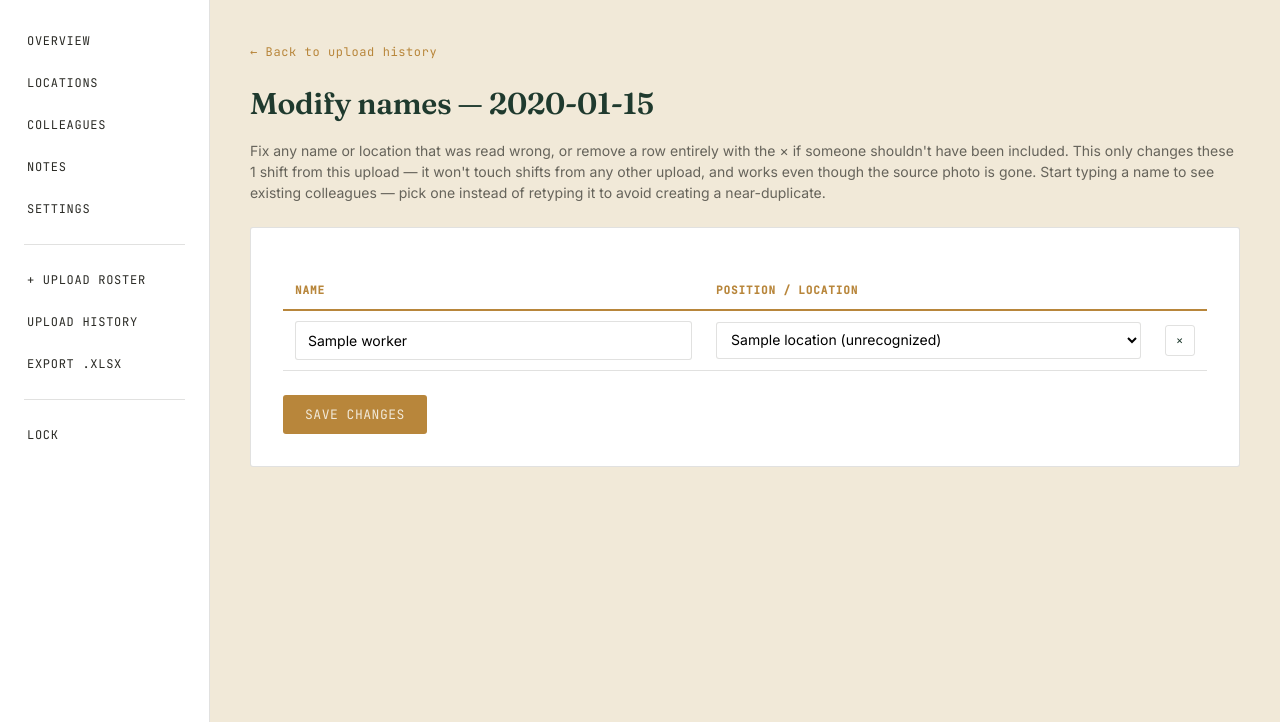
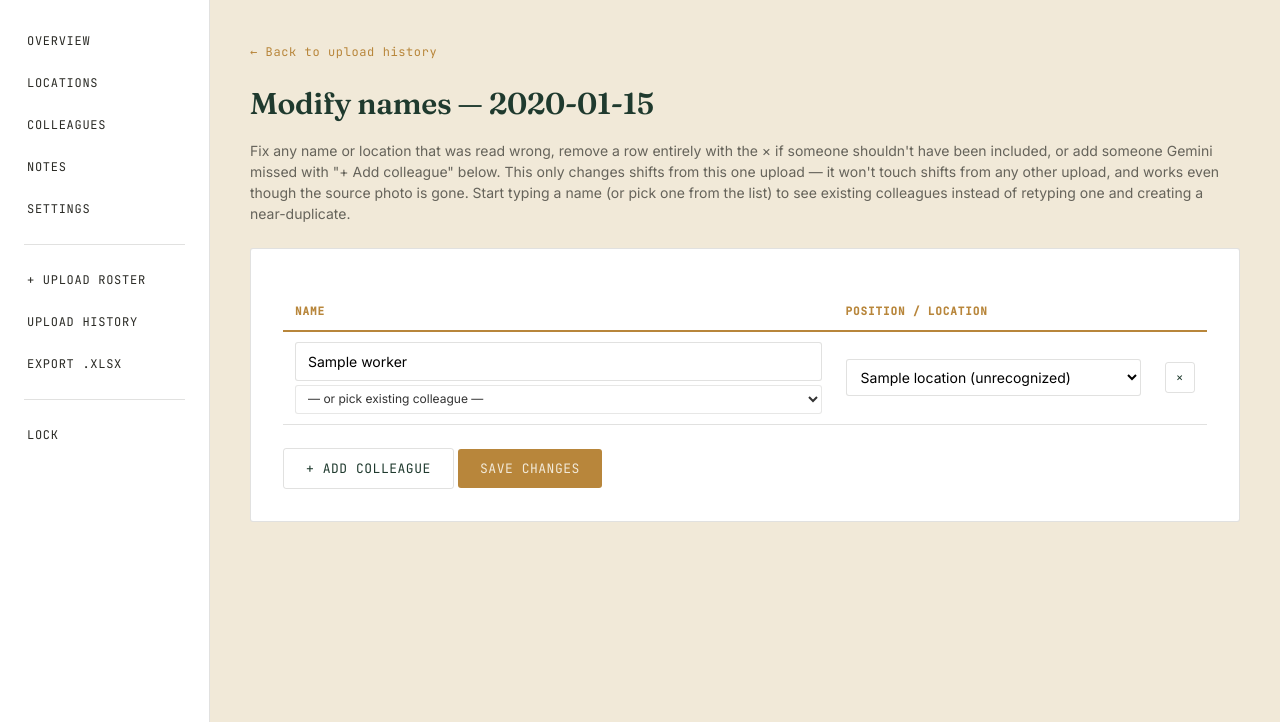
Before and after one commit to tlegrand-be/Museum, a Flask app: a page that uses templates/edit_upload.html in a window 1280 px wide. Shown: the part 99-821 px from the top of the page. Run offline with Flask 3, Linux system fonts and the light colour scheme; the visitor is signed in with stand-in values (Sample User, id 1); tables that the repository leaves empty hold one stand-in row (values such as "Sample post").

Commit message:
feat(names): click-to-choose existing colleagues; add a colleague on Modify
Typing was the only way to fill a name field, with a datalist as the sole
duplicate-prevention aid -- easy to miss since browsers only surface it while
typing. Adds an explicit dropdown under each name field (Review and Modify)
that copies a clicked name straight into the field.

Also lets Modify add a brand-new shift to an already-saved upload (e.g. a
colleague Gemini's OCR missed entirely), reusing the same near-duplicate
name warning as every other save path.

Co-Authored-By: Claude Sonnet 5 <noreply@anthropic.com>

```diff
--- a/app.py
+++ b/app.py
@@ -327,24 +327,35 @@ def edit_upload():
         # Rows the admin removed with the "x" button never get submitted as
         # shift_id/name/position, but their id is still in original_shift_id
         # (rendered once per row up front) -- the difference is what to delete.
-        kept_ids = {int(i) for i in shift_ids}
+        # Rows added with "+ Add colleague" submit an empty shift_id.
+        kept_ids = {int(i) for i in shift_ids if i}
         removed_ids = {int(i) for i in original_ids} - kept_ids
 
         updated = 0
+        added = 0
         name_warnings = []
         for shift_id, name, position in zip(shift_ids, names, positions):
-            ok, warning = database.update_shift_entry(int(shift_id), name, position)
-            if ok:
-                updated += 1
+            if shift_id:
+                ok, warning = database.update_shift_entry(int(shift_id), name, position)
+                if ok:
+                    updated += 1
+            else:
+                ok, warning = database.add_shift_entry(source_image, shift_date, name, position)
+                if ok:
+                    added += 1
             if warning:
                 name_warnings.append(warning)
 
         removed = sum(database.delete_shift_entry(shift_id) for shift_id in removed_ids)
 
-        msg = f"Updated {updated} entr{'y' if updated == 1 else 'ies'}."
+        parts = []
+        if updated:
+            parts.append(f"Updated {updated} entr{'y' if updated == 1 else 'ies'}.")
+        if added:
+            parts.append(f"Added {added}.")
         if removed:
-            msg += f" Removed {removed}."
-        flash(msg, "success")
+            parts.append(f"Removed {removed}.")
+        flash(" ".join(parts) if parts else "No changes.", "success")
         for typed, existing in name_warnings:
             flash(
                 f'"{typed}" looks similar to existing colleague "{existing}" — '
--- a/database.py
+++ b/database.py
@@ -277,6 +277,40 @@ def delete_shift_entry(shift_id):
         conn.execute("DELETE FROM locations WHERE id NOT IN (SELECT DISTINCT location_id FROM shifts)")
         conn.commit()
         return cur.rowcount
+    finally:
+        conn.close()
+
+
+def add_shift_entry(source_image, shift_date, name, position):
+    """Add a brand-new shift to an already-saved upload batch from the
+    "Modify" screen -- e.g. a colleague Gemini missed entirely. Returns
+    (ok, name_warning); name_warning is a (typed_name, similar_existing_name)
+    pair when the name looks like a near-miss spelling of a different
+    colleague. ok is False if the name/position are blank, or if this exact
+    worker/location/date combination already exists."""
+    import location_rules
+
+    name = (name or "").strip()
+    position = (position or "").strip()
+    if not name or not position:
+        return False, None
+
+    conn = get_db()
+    try:
+        warning = find_similar_worker_name(conn, name)
+        group_name = location_rules.classify_group(position)
+        worker_id = get_or_create_worker(conn, name)
+        location_id = get_or_create_location(conn, position, group_name)
+        try:
+            conn.execute(
+                "INSERT INTO shifts (worker_id, location_id, shift_date, source_image) VALUES (?, ?, ?, ?)",
+                (worker_id, location_id, shift_date, source_image),
+            )
+            conn.commit()
+            return True, (name, warning) if warning else None
+        except sqlite3.IntegrityError:
+            conn.rollback()
+            return False, None
     finally:
         conn.close()
 
--- a/static/style.css
+++ b/static/style.css
@@ -407,6 +407,16 @@ form.upload-form input[type="text"] {
   letter-spacing: 0.03em;
   opacity: 0.7;
   margin-top: 4px;
+}
+
+/* Click-to-choose alternative to typing a name -- sits right under the name
+   field, resets to its placeholder once a pick has been copied into the
+   text input, so it's always ready to browse the list again. */
+.review-table select.name-picker {
+  margin-top: 4px;
+  font-size: 12px;
+  padding: 5px 8px;
+  opacity: 0.8;
 }
 
 /* Shared form field styling — any label/input pair outside .upload-form */
--- a/templates/edit_upload.html
+++ b/templates/edit_upload.html
@@ -5,12 +5,12 @@
 <a class="back-link" href="{{ url_for('uploads_page') }}">&larr; Back to upload history</a>
 <h1 style="margin-bottom: 6px;">Modify names — {{ shift_date }}</h1>
 <p style="opacity:0.7; margin-bottom: 24px; font-size: 14px;">
-  Fix any name or location that was read wrong, or remove a row entirely with
-  the &times; if someone shouldn't have been included. This only changes these
-  {{ entries | length }} shift{{ 's' if entries | length != 1 else '' }} from this
+  Fix any name or location that was read wrong, remove a row entirely with the
+  &times; if someone shouldn't have been included, or add someone Gemini
+  missed with "+ Add colleague" below. This only changes shifts from this one
   upload — it won't touch shifts from any other upload, and works even though
-  the source photo is gone. Start typing a name to see existing colleagues —
-  pick one instead of retyping it to avoid creating a near-duplicate.
+  the source photo is gone. Start typing a name (or pick one from the list) to
+  see existing colleagues instead of retyping one and creating a near-duplicate.
 </p>
 
 <datalist id="knownNames">
@@ -40,6 +40,12 @@
         <td>
           <input type="hidden" name="shift_id" value="{{ e.id }}">
           <input type="text" name="name" value="{{ e.name }}" list="knownNames">
+          <select class="name-picker">
+            <option value="" selected>— or pick existing colleague —</option>
+            {% for n in worker_names %}
+            <option value="{{ n }}">{{ n }}</option>
+            {% endfor %}
+          </select>
         </td>
         <td>
           <select name="position">
@@ -57,15 +63,56 @@
     </tbody>
   </table>
 
+  <button class="btn ghost" type="button" id="addRow" style="margin-top: 12px;">+ Add colleague</button>
   <button class="btn brass" type="submit" style="margin-top: 24px;">Save changes</button>
 </form>
 
 <script>
+const editRows = document.getElementById('editRows');
+const LOCATIONS = {{ locations | tojson }};
+const WORKER_NAMES = {{ worker_names | tojson }};
 let removedCount = 0;
-document.getElementById('editRows').addEventListener('click', e => {
+
+function rowTemplate() {
+  const tr = document.createElement('tr');
+  const posOptions = ['<option value="" selected disabled>-- choose location --</option>']
+    .concat(LOCATIONS.map(loc => `<option value="${loc}">${loc}</option>`))
+    .join('');
+  const nameOptions = ['<option value="" selected>— or pick existing colleague —</option>']
+    .concat(WORKER_NAMES.map(n => `<option value="${n}">${n}</option>`))
+    .join('');
+  tr.innerHTML = `
+    <td>
+      <input type="hidden" name="shift_id" value="">
+      <input type="text" name="name" value="" list="knownNames">
+      <select class="name-picker">${nameOptions}</select>
+    </td>
+    <td><select name="position">${posOptions}</select></td>
+    <td><button type="button" class="btn ghost remove-row" style="padding: 6px 10px;">&times;</button></td>
+  `;
+  return tr;
+}
+
+document.getElementById('addRow').addEventListener('click', () => {
+  editRows.appendChild(rowTemplate());
+  editRows.lastElementChild.querySelector('input[name="name"]').focus();
+});
+
+editRows.addEventListener('click', e => {
   if (!e.target.classList.contains('remove-row')) return;
-  e.target.closest('tr').remove();
-  removedCount++;
+  const row = e.target.closest('tr');
+  // Only rows that existed before this page loaded (a real shift_id) count
+  // toward the removal confirmation -- a freshly added, unsaved row can
+  // just be discarded silently.
+  if (row.querySelector('input[name="shift_id"]').value) removedCount++;
+  row.remove();
+});
+editRows.addEventListener('change', e => {
+  if (!e.target.classList.contains('name-picker')) return;
+  const picked = e.target.value;
+  if (!picked) return;
+  e.target.closest('td').querySelector('input[name="name"]').value = picked;
+  e.target.value = '';
 });
 document.getElementById('editUploadForm').addEventListener('submit', e => {
   if (removedCount > 0 && !confirm(`Remove ${removedCount} shift(s) permanently? This can't be undone.`)) {
```
Also changed, not shown: templates/review.html (+22 -1 lines).
